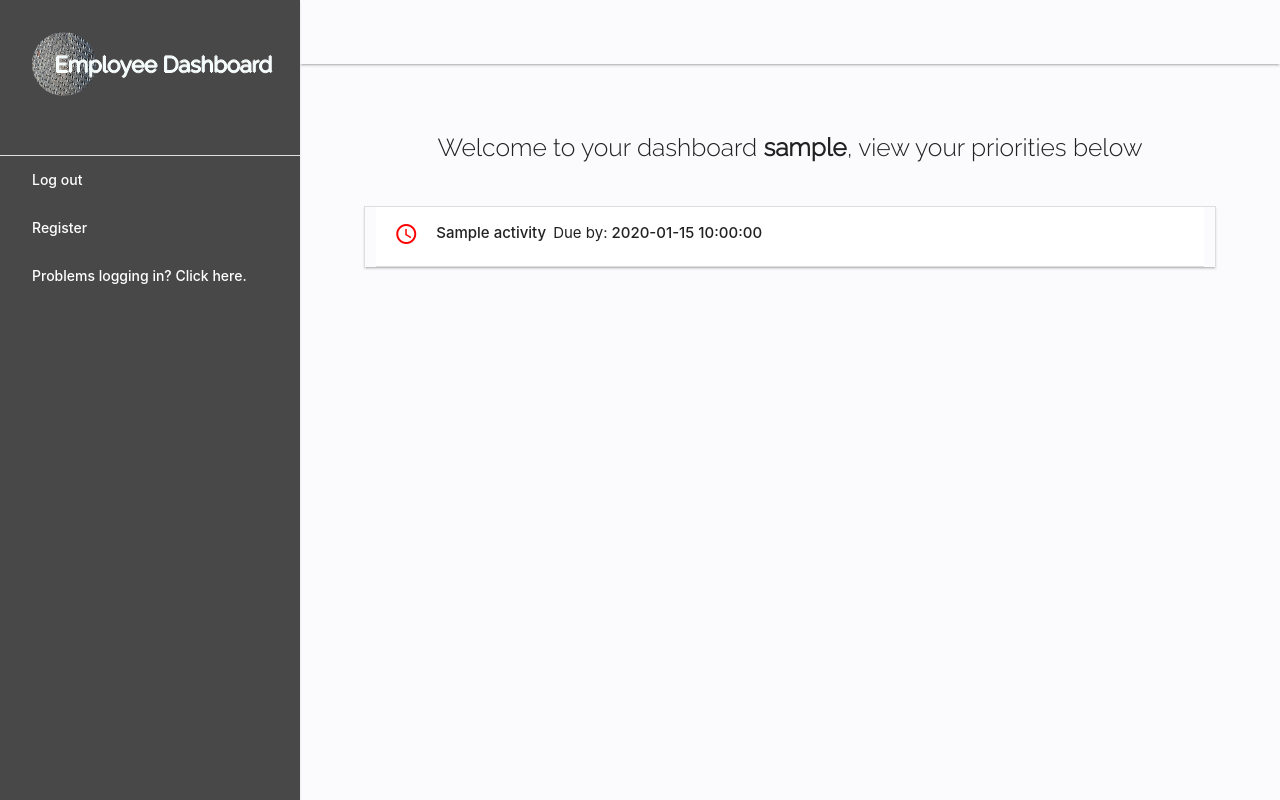
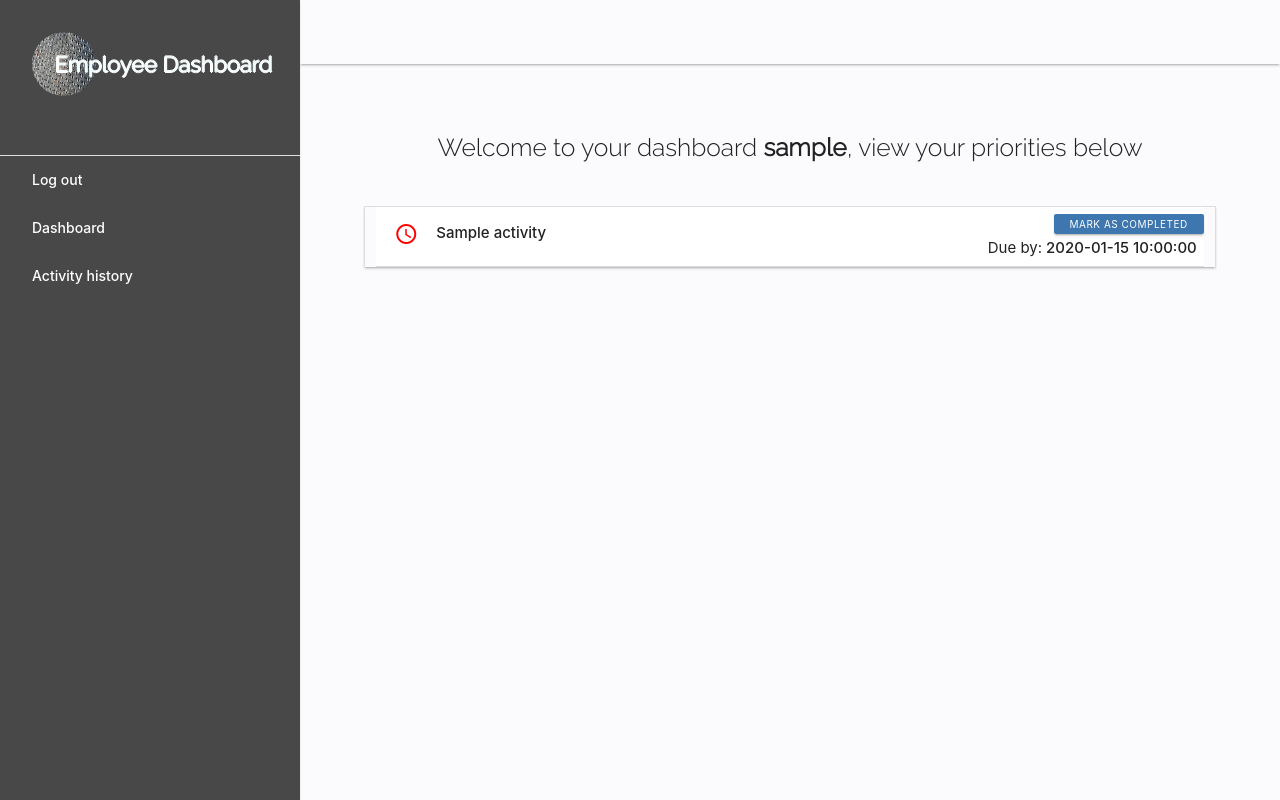
Before and after one commit to D-Lawson/employee-dashboard-app, a Flask app: a page that uses templates/base.html in a window 1280 px wide. Run offline with Flask 2, Linux system fonts and the light colour scheme; the visitor is signed in with stand-in values (Sample User, id 1); a database or web service that is not in the repository returns one stand-in record (values such as "Sample title"); some libraries are stand-ins or nearby versions.

Commit message:
Add complete activity function for users

```diff
--- a/app.py
+++ b/app.py
@@ -169,6 +169,10 @@ def completed(activity_id):
     mongo.db.activities.update_one({"_id": ObjectId(activity_id)},{"$set":completed})
 
     flash("Activity marked as complete")
+
+    if session['user'] != "admin":
+        return redirect(url_for("dashboard", username=session["user"]))
+
     return redirect(url_for("admin_dashboard"))
 
 
--- a/static/css/style.css
+++ b/static/css/style.css
@@ -118,6 +118,24 @@ input:-webkit-autofill:active{
   white-space: nowrap;
 }
 
+.completed {
+
+  height: 20px;
+  background-color: #3e76af;
+  font-size: x-small;
+  float: right;
+  position: absolute;
+  right: 0;
+  bottom: 32px;
+  white-space: nowrap;
+}
+
+.completed-text {
+  position: relative;
+  bottom: 6px;
+
+}
+
 .due-by {
   float: right;
   position: absolute;
--- a/templates/activity_history.html
+++ b/templates/activity_history.html
@@ -22,7 +22,7 @@
   </div>
   {% endfor %}
 {% else %}
-<h4 class="center-align">You currently have no activities assigned</h4>
+<h5 class="center-align">You currently have no completed activities</h5>
 {% endif %}
 
 
--- a/templates/admin_dashboard.html
+++ b/templates/admin_dashboard.html
@@ -57,7 +57,7 @@
     <div class="row">
         <ul class="col collapsible s12 heading-top no-margin">
         <li>
-            <div class="collapsible-header header-size">
+            <div class="collapsible-header">
                 <a href="{{ url_for('edit_activity', activity_id=activity._id) }}" class="btn-small red lighten-1 edit hide-on-med-and-down">Edit</a>
                 <i id="conditional-bg-{{ loop.index }}" class="material-icons time-icon">schedule</i>
                 <span class="activity-name length-size-{{ loop.index }}"><strong>{{ activity.activity_name }}</strong></span>
@@ -74,7 +74,7 @@
 
   {% endfor %}
 {% else %}
-<h4 class="center-align">You currently have no activities assigned</h4>
+<h5 class="center-align">You currently have no activities assigned</h5>
 {% endif %}
 
 
--- a/templates/base.html
+++ b/templates/base.html
@@ -40,7 +40,6 @@
                 {% if session.user|lower %}
                 <li><a class="white-text" href="{{ url_for('logout') }}">Log out</a></li>
                 {% endif %}
-
                 {% if session.user|lower == username %}
                     <li><a href="{{ url_for('dashboard', username=session['user']) }}" class="white-text waves-effect">Dashboard</a></li>
                     <li><a href="{{ url_for('user_activity_history', username=session['user']) }}" class="white-text waves-effect">Activity history</a></li>
--- a/templates/dashboard.html
+++ b/templates/dashboard.html
@@ -10,8 +10,9 @@
       <li>
         <div class="collapsible-header">
           <i id="conditional-bg-{{ loop.index }}" class="material-icons">schedule</i><strong>{{ activity.activity_name }}</strong>
-          <span class="right-align activity-margin">Due by:<strong> {{ activity.date_string }}</strong></span>
+          <span class="right-align activity-margin due-by">Due by:<strong> {{ activity.date_string }}</strong></span>
           <span id="date-target-{{ loop.index }}" class="hide">{{ activity.target_date }}</span>
+          <a href="{{ url_for('completed', activity_id=activity._id) }}" class="btn-small completed"><span class="completed-text">Mark as completed</span></a>
         </div>
         <div class="collapsible-body"><span><strong>{{ activity.activity_description }}</strong></span></div>
       </li>
@@ -19,6 +20,6 @@
   </div>
   {% endfor %}
 {% else %}
-<h3 class="center-align">You currently have no activities assigned</h3>
+<h5 class="center-align">You currently have no activities assigned</h5>
 {% endif %}
 {% endblock %}
--- a/templates/user_activity_history.html
+++ b/templates/user_activity_history.html
@@ -22,7 +22,7 @@
   </div>
   {% endfor %}
 {% else %}
-<h4 class="center-align">You currently have no activities assigned</h4>
+<h5 class="center-align">You currently have no completed activities</h5>
 {% endif %}
 
 
```
